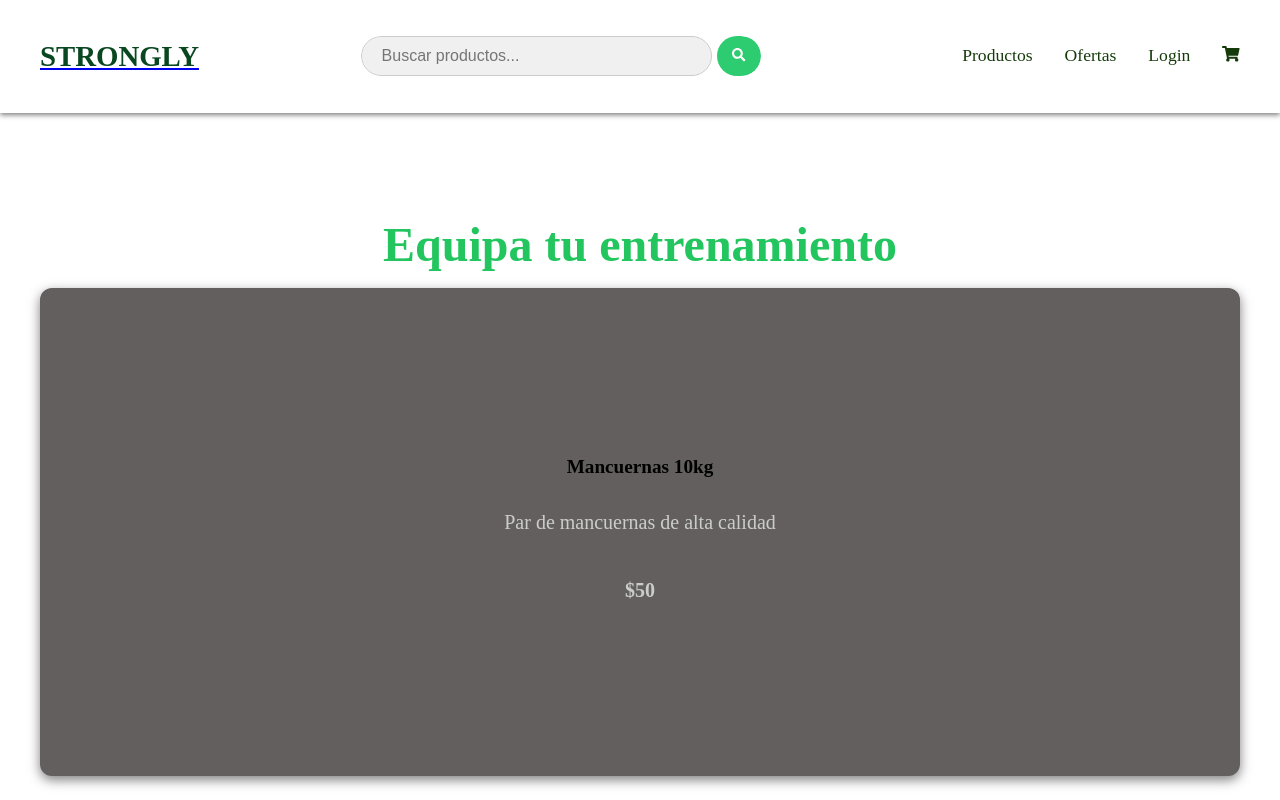
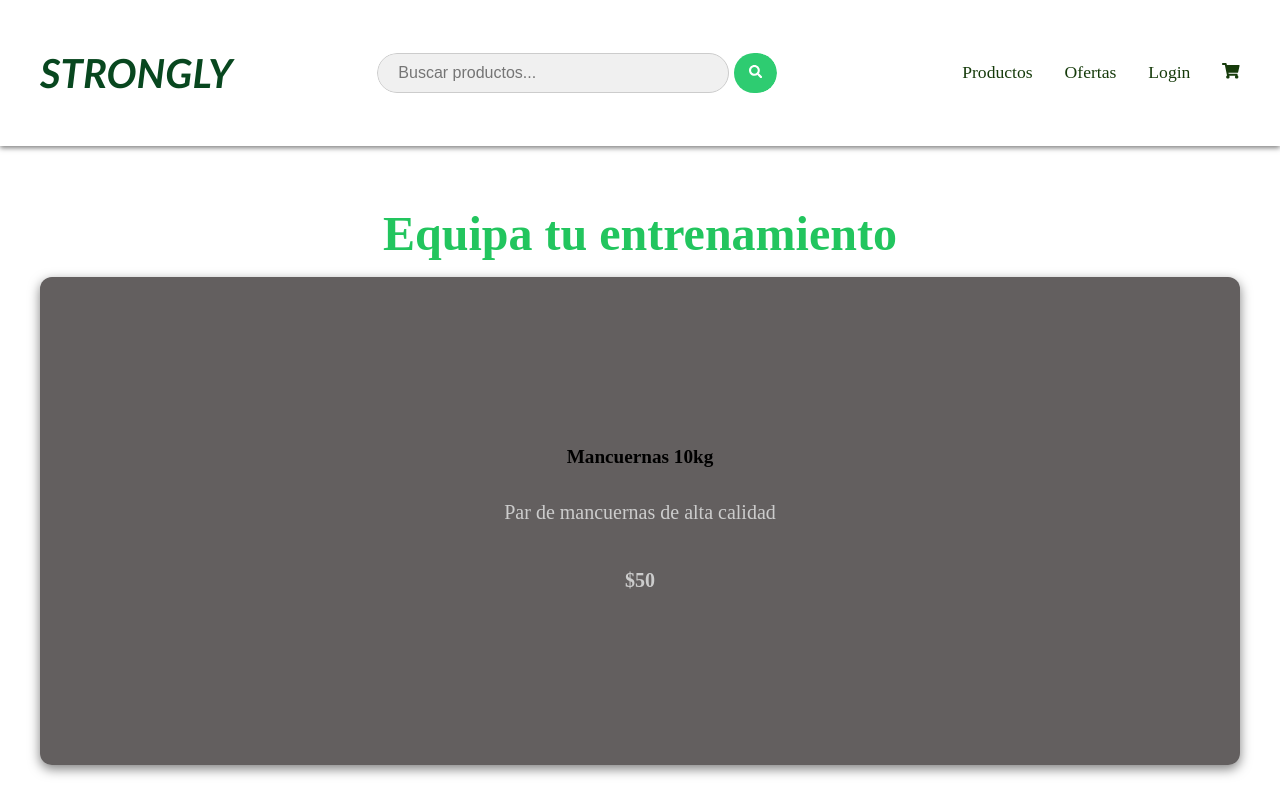
Before and after one commit to Maurooguev/Strongly-ecommerce-frontend, a React (Vite) app in the folder client/: page / in a window 1280 px wide. Shown: the top 800 px of the page. Built offline with nearby package versions, Linux system fonts and the light colour scheme.

Commit message:
Mejorado el estilo del Logo

```diff
--- a/client/src/App.css
+++ b/client/src/App.css
@@ -11,12 +11,15 @@
   background-color: #ffffff;
   font-family: Arial, sans-serif;
   color: white;
+
 }
 
 /* Contenido principal */
 .content {
   flex: 1; /* ocupa el espacio disponible entre navbar y footer */
   padding: 2rem 1rem;
+  padding-top: 10px;
+  margin-top: 0px;
   display: flex;
   flex-direction: column;
   align-items: center;
--- a/client/src/views/Navbar/Navbar.css
+++ b/client/src/views/Navbar/Navbar.css
@@ -17,10 +17,15 @@
 
 .navbar-logo {
   color: #08471f;
-  font-size: 1.8rem;
+  font-size: 2.5rem;
   font-weight: 700;
+  font-style:italic;
+  font-family: 'Gill Sans', 'Gill Sans MT', 'Calibri', 'Trebuchet MS', sans-serif;
 }
-
+.navbar-logo-link {
+    text-decoration: none;
+    color: inherit;
+}
 .navbar-menu {
   display: flex;
   gap: 32px;
```
